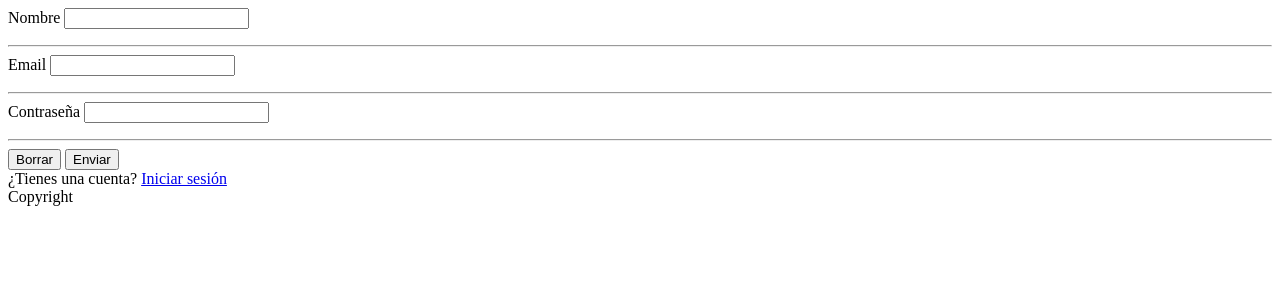
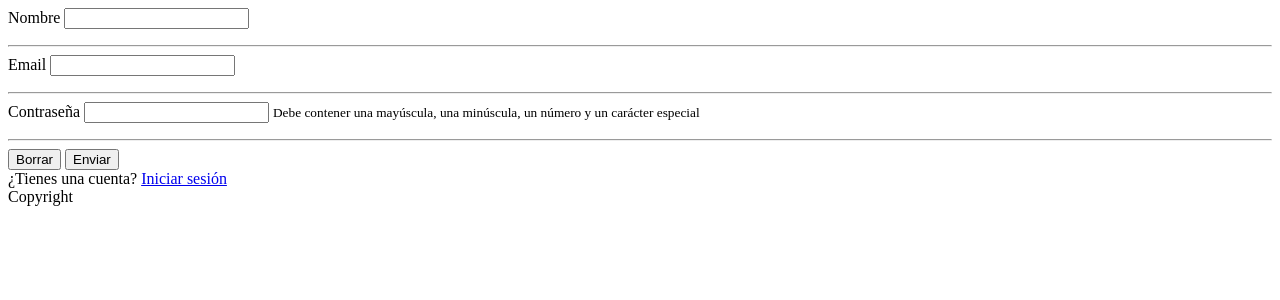
Before and after one commit to gabijrey/ProyectoGrupo2, a PHP site: page /createUser.php in a window 1280 px wide. Shown: the top 300 px of the page. Run offline with PHP 8.4, Linux system fonts and the light colour scheme; some libraries are stand-ins or nearby versions.

```diff
--- a/sesion/createUser.php
+++ b/sesion/createUser.php
@@ -181,6 +181,7 @@ if($_SERVER["REQUEST_METHOD"] == "POST"){
         <hr>
         <label for="contrasena" >Contraseña</label>
         <input type="password" id="password" name="contrasena">
+        <small>Debe contener una mayúscula, una minúscula, un número y un carácter especial</small>
         <?php
         if(isset($err_contrasena)) echo "<p class='FE'>$err_contrasena</p>" ;
         else echo "<p class='FE'></p>";
```
